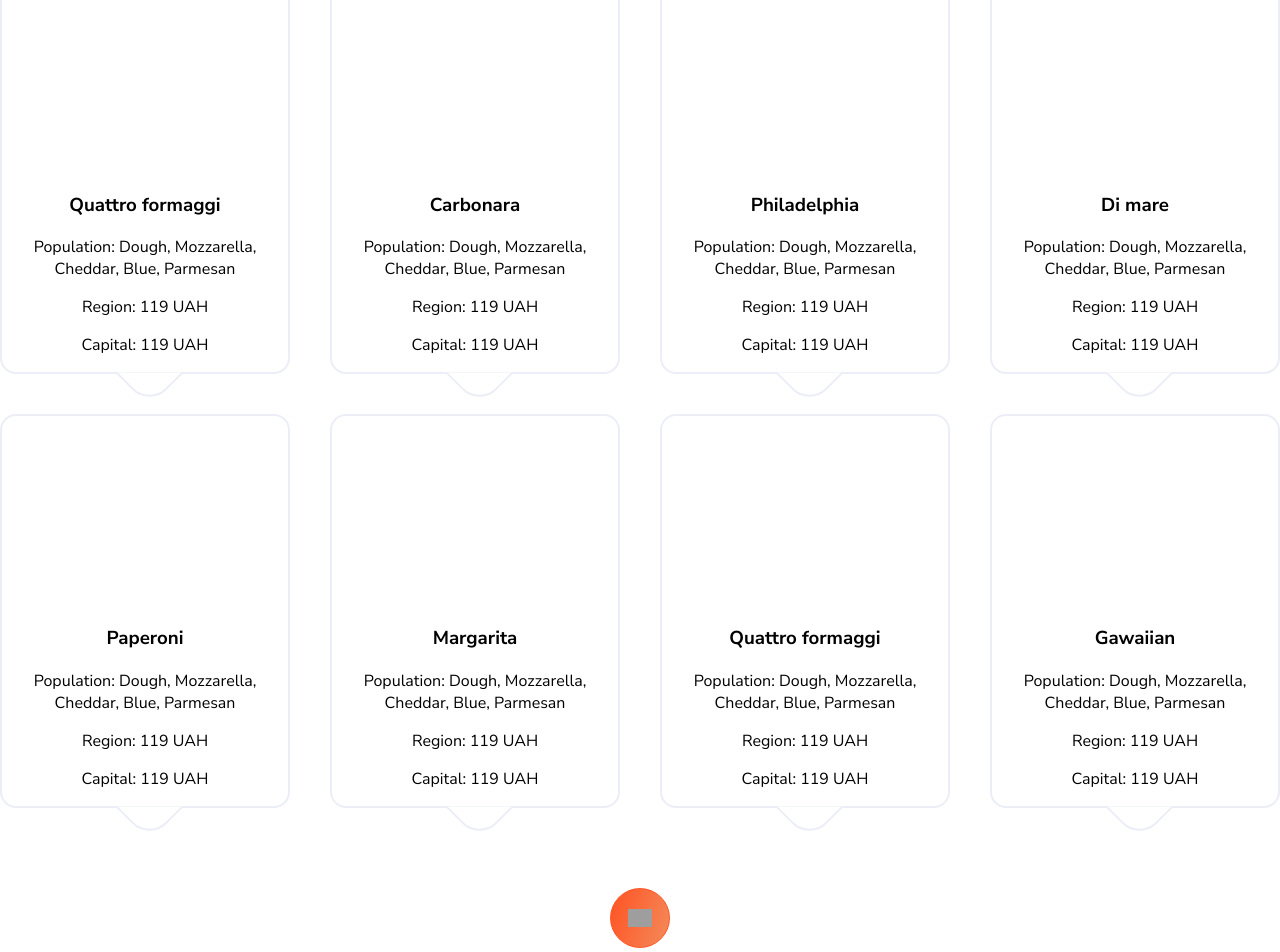
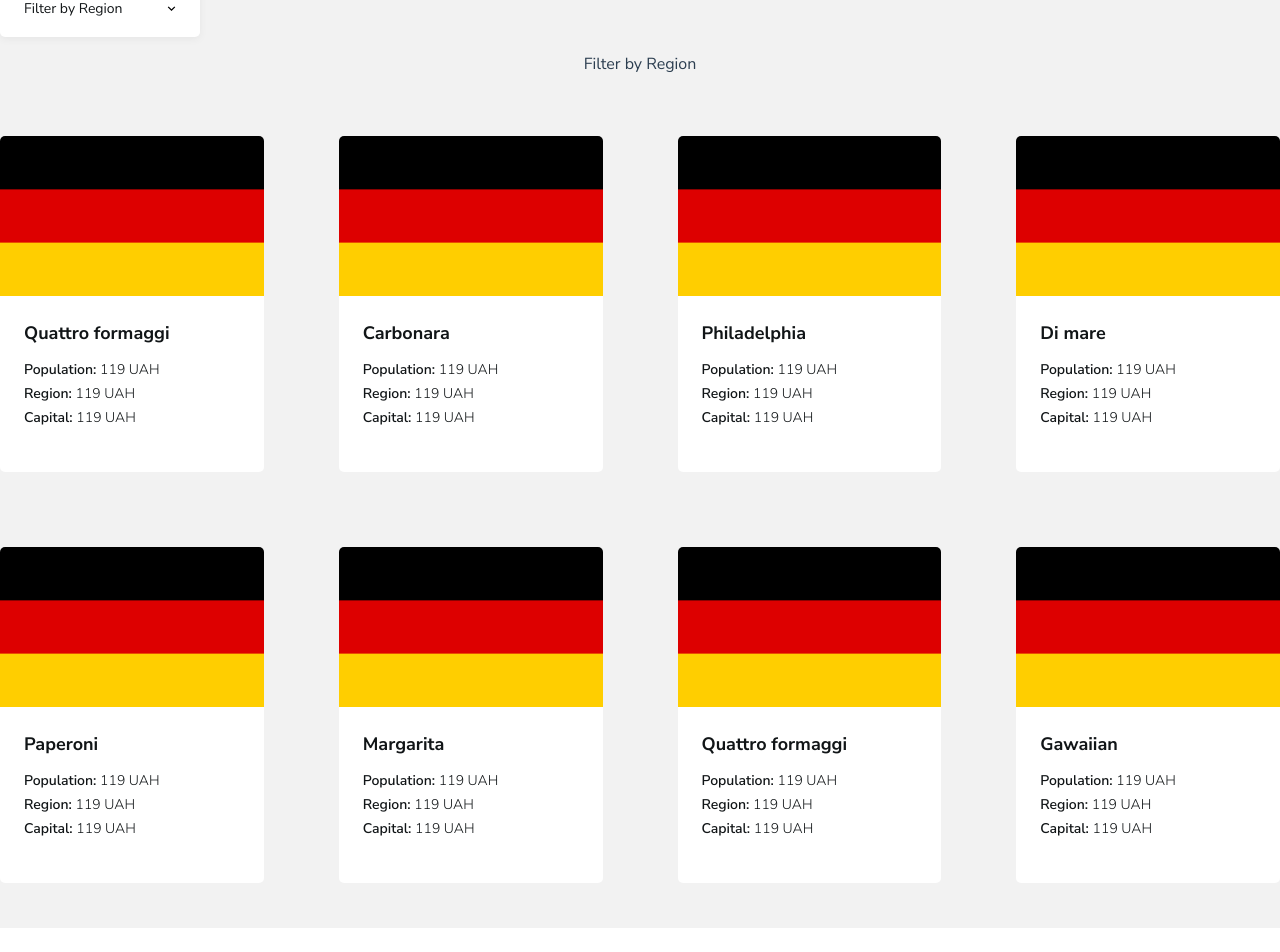
Before and after one commit to andrea-konova/frontend_everyday, a Vue app in the folder task_12/: page / in a window 1280 px wide. Shown: the part 100-1052 px from the top of the page. After the commit the page ends 1028 px from the top, so only its background shows below. Built offline with nearby package versions, Linux system fonts and the light colour scheme; grey boxes are pictures that could not be loaded.

Commit message:
feat: add select

```diff
--- a/task_12/src/assets/styles/variables.scss
+++ b/task_12/src/assets/styles/variables.scss
@@ -1,6 +1,10 @@
 $dark-text: #111517;
+$light-bg: #F2F2F2;
+$white-bg: #FFFFFF;
 :root {
   --dark-text: #111517;
+  --light-bg: #F2F2F2;
+  --white-bg: #FFFFFF;
 }
 li {
   list-style: none;
--- a/task_12/src/components/v-countries-item.vue
+++ b/task_12/src/components/v-countries-item.vue
@@ -2,14 +2,20 @@
   <div class="v-countries-item">
     <div class="v-countries-item__image-wrap">
       <!-- <img v-bind:src=" require(`../assets/images/products/${product_data.image}`) " alt="img" class="v-countries-item__image"> -->
+      <img src="../assets/images/Germany.png" alt="Germany" class="v-countries-item__image">
     </div>
     <div class="v-countries-item__content-wrap">
-      <h3 class="v-countries-item__name">{{product_data.name}}</h3>
-      <p class="v-countries-item__population">Population: {{product_data.ingredients}}</p>
-      <p class="v-countries-item__region">Region: {{product_data.price}}</p>
-      <p class="v-countries-item__capital">Capital: {{product_data.price}}</p>
+      <h3 class="v-countries-item__title">{{product_data.name}}</h3>
+      <p class="v-countries-item__text">Population:
+        <span class="v-countries-item__text--light">{{product_data.price}}</span>
+      </p>
+      <p class="v-countries-item__text">Region:
+        <span class="v-countries-item__text--light">{{product_data.price}}</span>
+      </p>
+      <p class="v-countries-item__text">Capital:
+        <span class="v-countries-item__text--light">{{product_data.price}}</span>
+      </p>
     </div>
-    <span class="v-countries-item__triangle"></span>
   </div>
 </template>
 
@@ -36,62 +42,46 @@
   .v-countries-item {
     display: flex;
     flex-direction: column;
-    align-items: center;
     justify-content: center;
     margin: 0;
-    background-color: #FFFFFF;
-    border: 2px solid #ECEEF7;
-    border-radius: 16px;
-    position: relative;
+    background-color: $white-bg;
+    border-radius: 5px;
+    overflow: hidden;
     &__content-wrap {
-      margin-top: 30px;
-      width: 100%;
+      display: flex;
+      flex-direction: column;
+      align-items: flex-start;
+      padding: 24px 24px 46px;
+      color: $dark-text;
     }
-    &__triangle {
-      display: block;
-      height: 45px;
-      width: 45px;
-      background-color: inherit;
-      border: inherit;
-      position: absolute;
-      bottom: -25px;
-      left: calc(50% - 20px);
-      clip-path: polygon(0% 0%, 100% 100%, 0% 100%);
-      transform: rotate(-45deg);
-      border-radius: 0 0 0 25px;
-      }
     &__image {
       width: 100%;
       height: 100%;
       &-wrap {
-        width: 160px;
+        width: 100%;
+        max-width: 264px;
         height: 160px;
         object-position: center;
-        object-fit: contain;
-        filter: drop-shadow(20px 10px 20px rgba(143, 92, 32, 0.1)) drop-shadow(10px 5px 10px rgba(143, 92, 32, 0.1));
+        object-fit: cover;
       }
     }
-    &__info {
-      display: flex;
-      align-items: center;
-      justify-content: space-between;
+    &__title {
+      margin: 0 0 16px;
+      font-weight: 800;
+      font-size: 18px;
+      line-height: 26px;
     }
-    &__title {
-      margin: 0;
+    &__text {
+      margin: 0 0 8px;
       font-weight: 600;
-      font-size: 16px;
-    }
-    &__diameter {
-      margin: 0;
-      font-weight: 400;
-      font-size: 12px;
-    }
-    &__caption {
-      margin: 8px 0 19px;
-      min-height: 34px;
-      font-weight: 400;
-      font-size: 12px;
-      text-align: left;
+      font-size: 14px;
+      line-height: 16px;
+      &:last-child {
+        margin: 0;
+      }
+      &--light {
+        font-weight: 300;
+      }
     }
   }
 </style>
--- a/task_12/src/components/v-countries.vue
+++ b/task_12/src/components/v-countries.vue
@@ -7,9 +7,6 @@
         :product_data="product"
         @addToCart="addToCart"
       />
-    </div>
-    <div class="v-countries-button-row">
-      <button class="v-countries-button"></button>
     </div>
   </div>
 </template>
@@ -268,57 +265,13 @@
 
 <style lang="scss">
   .v-countries {
-    margin-bottom: 70px;
-    &-navigation {
-      display: flex;
-      align-items: center;
-      justify-content: space-between;
-      margin: 0 auto 50px;
-      width: 80%;
-      max-width: 830px;
-    }
     &-wrap {
       display: grid;
       grid-template-columns: 1fr 1fr 1fr 1fr;
       grid-template-rows: 1fr;
-      gap: 40px;
+      gap: 75px;
       margin: 0 auto;
-      color: black;
-    }
-    &-button {
-      width: 60px;
-      height: 60px;
-      border-radius: 50%;
-      background: linear-gradient(287.74deg, #F58656 8.52%, #FE5626 92.72%);
-      border: 1px solid #FE5626;
-      position: relative;
-      transition: all 0.5s;
-      &::after {
-        content: '';
-        position: absolute;
-        top: calc(50% - 12px);
-        left: calc(50% - 12px);
-        width: 24px;
-        height: 24px;
-        background-image: url('../assets/images/icons/more.png');
-        background-repeat: no-repeat;
-        background-position: center;
-        background-size: contain;
-        z-index: 2;
-        transition: all 0.5s;
-      }
-      &:hover {
-        cursor: pointer;
-        &::after {
-          transform: rotate(180deg);
-        }
-      }
-      &-row {
-        display: flex;
-        align-items: center;
-        justify-content: center;
-        margin: 80px 0 103px;
-      }
+      padding: 45px 0;
     }
   }
   @media screen and ( max-width: 992px ) {
--- a/task_12/src/components/v-header.vue
+++ b/task_12/src/components/v-header.vue
@@ -17,6 +17,7 @@
 <style lang="scss">
   .v-header {
     color: $dark-text;
+    background-color: $white-bg;
     &__container {
       display: flex;
       align-items: center;
--- /dev/null
+++ b/task_12/src/components/v-select.vue
@@ -0,0 +1,106 @@
+<template>
+  <div class="v-select">
+    <p
+      class="v-select__title"
+      @click="areOptionsVisible = !areOptionsVisible"
+    >{{selected}}</p>
+    <div
+      class="v-select__options"
+      v-if="areOptionsVisible"
+    >
+      <p
+        class="v-select__options-item"
+        v-for="option in options"
+        :key="option.value"
+        @click="selectOption(option)"
+      >
+        {{option.name}}
+      </p>
+    </div>
+  </div>
+</template>
+
+<script>
+  export default {
+    name: 'v-select',
+    props: {
+      options: {
+        type: Array,
+        default() {
+          return []
+        }
+      },
+      selected: {
+        type: String,
+        default: ''
+      }
+    },
+    data() {
+      return {
+        areOptionsVisible: false
+      }
+    },
+    methods: {
+      selectOption(option) {
+        this.$emit('select', option);
+        this.areOptionsVisible = false;
+      },
+      hideSelect() {
+        this.areOptionsVisible = false;
+      }
+    },
+    mounted() {
+      document.addEventListener('click', this.hideSelect.bind(this), true)
+    },
+    beforeDestroy() {
+      document.removeEventListener('click', this.hideSelect)
+    }
+  }
+</script>
+
+<style lang="scss">
+  .v-select {
+    width: 200px;
+    text-align: left;
+    position: relative;
+    font-weight: 400;
+    font-size: 14px;
+    line-height: 20px;
+    color: $dark-text;
+    cursor: pointer;
+    &__title {
+      display: flex;
+      align-items: center;
+      justify-content: space-between;
+      margin: 0 0 4px;
+      padding: 18px 24px;
+      border-radius: 5px;
+      background-color: $white-bg;
+      box-shadow: 0px 2px 9px rgba(0, 0, 0, 0.0532439);
+      &::after {
+        content: '';
+        width: 9px;
+        height: 6px;
+        background-image: url('../assets/images/icons/select-arrow.svg');
+        background-repeat: no-repeat;
+        background-size: contain;
+      }
+    }
+    &__options {
+      background-color: $white-bg;
+      padding: 16px 24px;
+      border-radius: 5px;
+      box-shadow: 0px 2px 9px rgba(0, 0, 0, 0.0532439);
+      width: 152px;
+      position: absolute;
+      top: 60px;
+      left: 0;
+      &-item {
+        margin: 0 0 8px;
+        &:last-child {
+          margin: 0;
+        }
+      }
+    }
+  }
+</style>
--- a/task_12/src/views/HomeView.vue
+++ b/task_12/src/views/HomeView.vue
@@ -1,19 +1,50 @@
 <template>
   <div class="home">
     <v-header/>
+    <v-select
+      :options="options"
+      @select="optionsSelect"
+      :selected="selected"
+    />
+    <p>{{selected}}</p>
     <v-countries/>
   </div>
 </template>
 
 <script>
-  import vHeader from "../components/v-header.vue"
-  import vCountries from "../components/v-countries.vue"
+  import vHeader from "../components/v-header.vue";
+  import vSelect from "../components/v-select.vue"
+  import vCountries from "../components/v-countries.vue";
 
   export default {
     name: 'HomeView',
     components: {
       vHeader,
+      vSelect,
       vCountries
+    },
+    data() {
+      return {
+        options: [
+          {name: 'Africa', value: 1},
+          {name: 'America', value: 2},
+          {name: 'Asia', value: 3},
+          {name: 'Europe', value: 4},
+          {name: 'Oceania', value: 5}
+        ],
+        selected: 'Filter by Region'
+      }
+    },
+    methods: {
+        optionsSelect(option) {
+          this.selected = option.name;
+        }
     }
   }
 </script>
+
+<style lang="scss">
+  .home {
+    background-color: $light-bg;
+  }
+</style>
```
Also changed, not shown: task_12/src/assets/images/Germany.png (added), task_12/src/assets/images/icons/select-arrow.svg (added).
